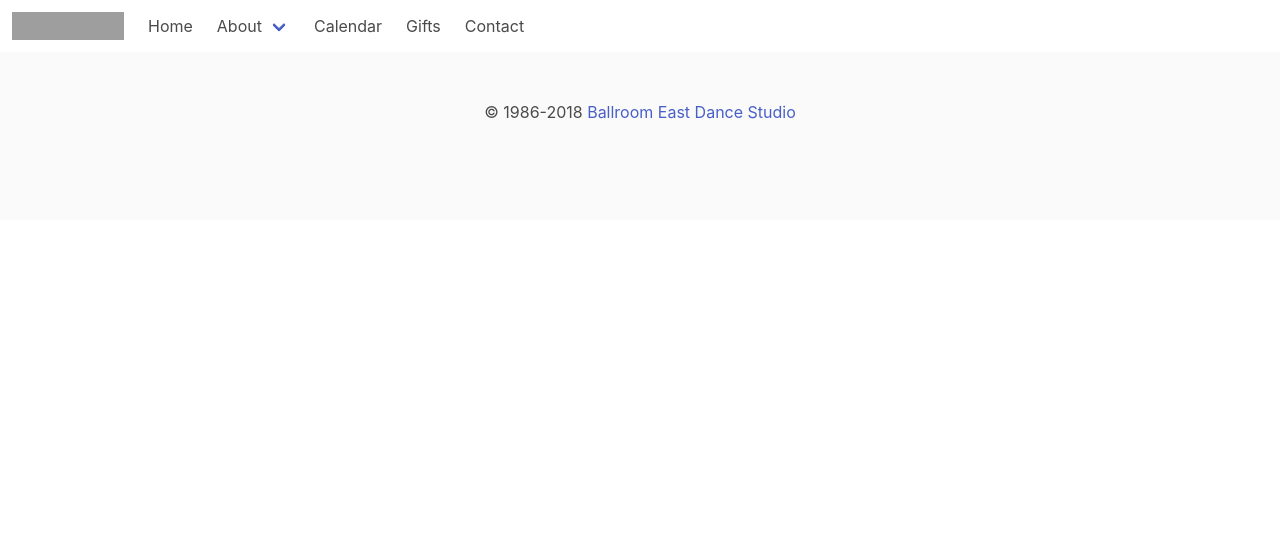
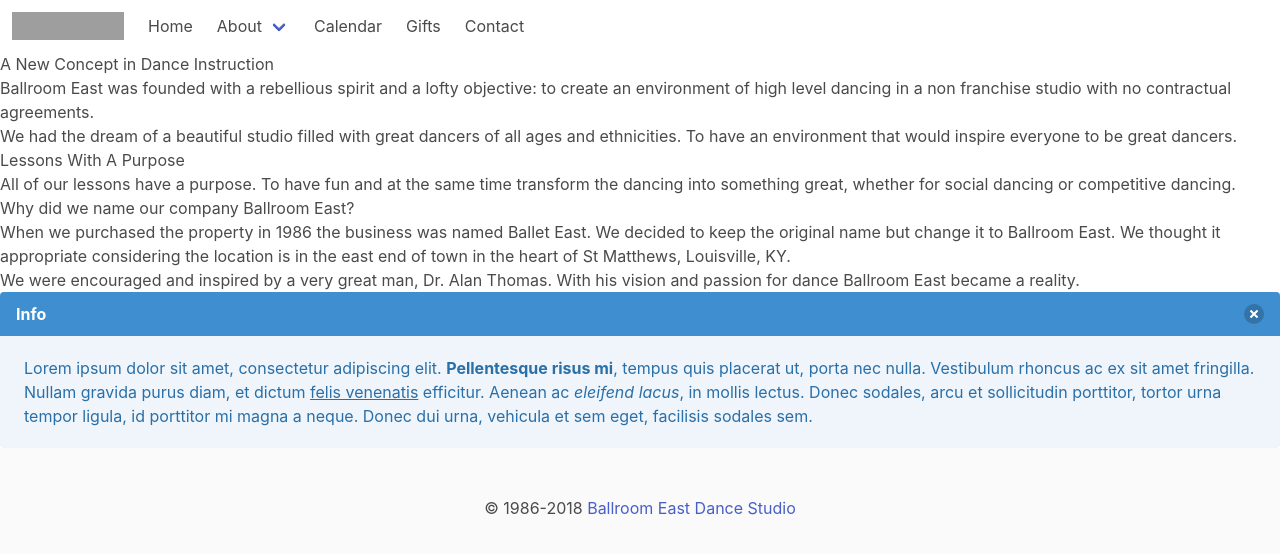
Before and after one commit to shadowlion/be-static, a Nuxt app: page /studio in a window 1280 px wide. Shown: the top 554 px of the page. Built offline with nearby package versions, Linux system fonts and the light colour scheme; grey boxes are pictures that could not be loaded.

Commit message:
init studio info page

```diff
--- /dev/null
+++ b/pages/studio.vue
@@ -0,0 +1,24 @@
+<template>
+  <section>
+    <h3>A New Concept in Dance Instruction</h3>
+    <p>Ballroom East was founded with a rebellious spirit and a lofty objective: to create an environment of high level dancing in a non franchise studio with no contractual agreements.</p>
+    <p>We had the dream of a beautiful studio filled with great dancers of all ages and ethnicities. To have an environment that would inspire everyone to be great dancers.</p>
+
+    <h3>Lessons With A Purpose</h3>
+    <p>All of our lessons have a purpose. To have fun and at the same time transform the dancing into something great, whether for social dancing or competitive dancing.</p>
+
+    <h3>Why did we name our company Ballroom East?</h3>
+    <p>When we purchased the property in 1986 the business was named Ballet East. We decided to keep the original name but change it to Ballroom East. We thought it appropriate considering the location is in the east end of town in the heart of St Matthews, Louisville, KY.</p>
+    <p>We were encouraged and inspired by a very great man, Dr. Alan Thomas. With his vision and passion for dance Ballroom East became a reality.</p>
+
+    <article class="message is-info">
+  <div class="message-header">
+    <p>Info</p>
+    <button class="delete" aria-label="delete"></button>
+  </div>
+  <div class="message-body">
+    Lorem ipsum dolor sit amet, consectetur adipiscing elit. <strong>Pellentesque risus mi</strong>, tempus quis placerat ut, porta nec nulla. Vestibulum rhoncus ac ex sit amet fringilla. Nullam gravida purus diam, et dictum <a>felis venenatis</a> efficitur. Aenean ac <em>eleifend lacus</em>, in mollis lectus. Donec sodales, arcu et sollicitudin porttitor, tortor urna tempor ligula, id porttitor mi magna a neque. Donec dui urna, vehicula et sem eget, facilisis sodales sem.
+  </div>
+</article>
+  </section>
+</template>
```
